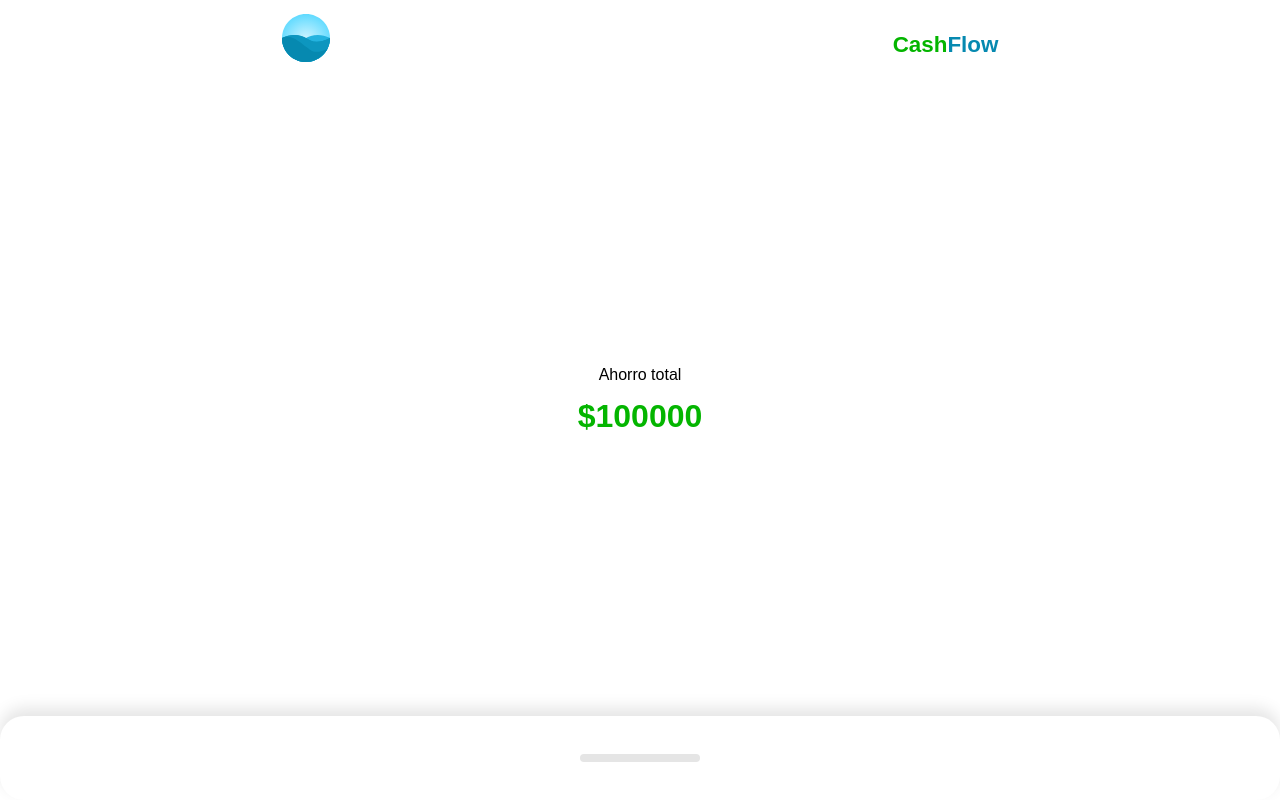
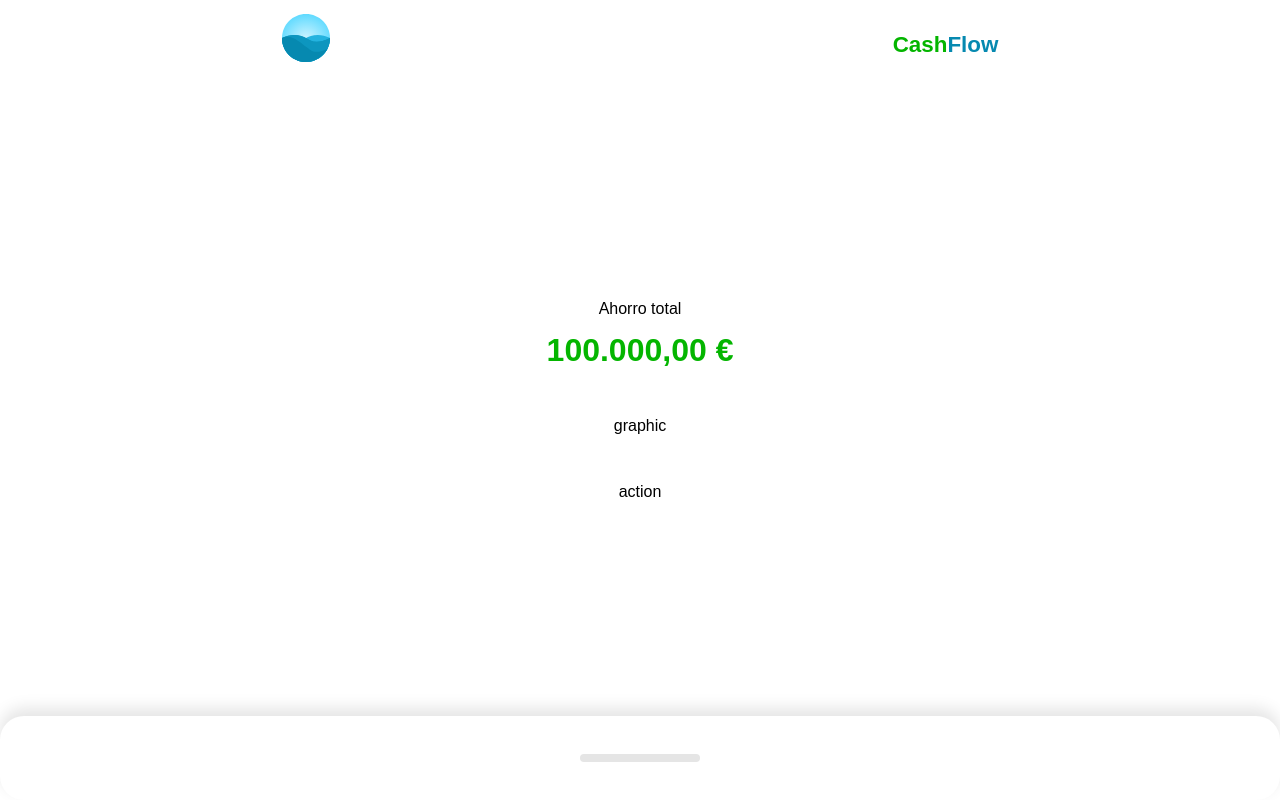
Before and after one commit to JuancaSalaG/PracticeVue, a Vue app: page / in a window 1280 px wide. Built offline with nearby package versions, Linux system fonts and the light colour scheme.

Commit message:
currency - clase 7

```diff
--- a/src/components/Home.vue
+++ b/src/components/Home.vue
@@ -7,8 +7,14 @@
             <Resume
                 :label="label"
                 :total-amount="100000"
-                :amount="amount"
-            />
+                :amount="amount">
+                <template #graphic>
+                    graphic
+                </template>
+                <template #action>
+                    action
+                </template>
+            </Resume>
         </template>
         <template #movements>
             <Movements />
--- a/src/components/Resume/Index.vue
+++ b/src/components/Resume/Index.vue
@@ -1,7 +1,13 @@
 <template>
     <main>
         <p>{{ labelVisual }}</p>
-        <h1>{{ amountVisual }}</h1>
+        <h1>{{ amountCurrency }}</h1>
+        <div class="graphic">
+            <slot name="graphic"></slot>
+        </div>
+        <div class="action">
+            <slot name="action"></slot>
+        </div>
     </main>
 </template>
 
@@ -25,7 +31,13 @@
             return this.label !== null? this.label : 'Ahorro total';
         },
         amountVisual() {
-            return this.amount !== null? `$${this.amount}` : `$${this.totalAmount}`;
+            return this.amount !== null? this.amount : this.totalAmount;
+        },
+        amountCurrency() {
+            return new Intl.NumberFormat('es-ES', {
+                style: 'currency',
+                currency: 'EUR'
+            }).format(this.amountVisual);
         }
     }
 }
```
